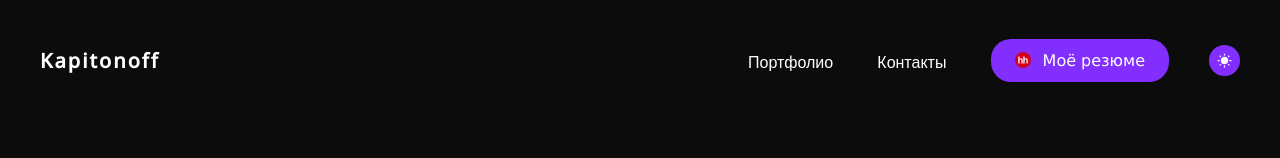
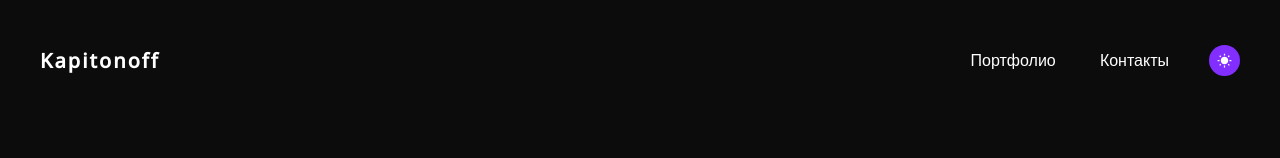
Before and after one commit to CaIgAck/about-me, a Nuxt app: page / in a window 1280 px wide. Shown: the top 158 px of the page. Built offline with nearby package versions, Linux system fonts and the light colour scheme.

Commit message:
HEADER: commented me resume

```diff
--- a/components/BaseHeader.vue
+++ b/components/BaseHeader.vue
@@ -1,5 +1,4 @@
 <script setup lang="ts">
-import LinkButton from "~/components/UI/LinkButton.vue";
 import BaseContainerToggleTheme from "./BaseContainerToggleTheme.vue";
 </script>
 
@@ -27,7 +26,7 @@ import BaseContainerToggleTheme from "./BaseContainerToggleTheme.vue";
       >
         Контакты
       </a>
-      <LinkButton
+      <!-- <LinkButton
         class="header__resume"
         href="https://kazan.hh.ru/resume/c9f32b57ff082686b10039ed1f657149335061"
       >
@@ -38,7 +37,7 @@ import BaseContainerToggleTheme from "./BaseContainerToggleTheme.vue";
           height="16"
           alt="hh.ru"
         > Моё резюме
-      </LinkButton>
+      </LinkButton> -->
     </nav>
     <BaseContainerToggleTheme class="toggle-theme" />
   </header>
```
